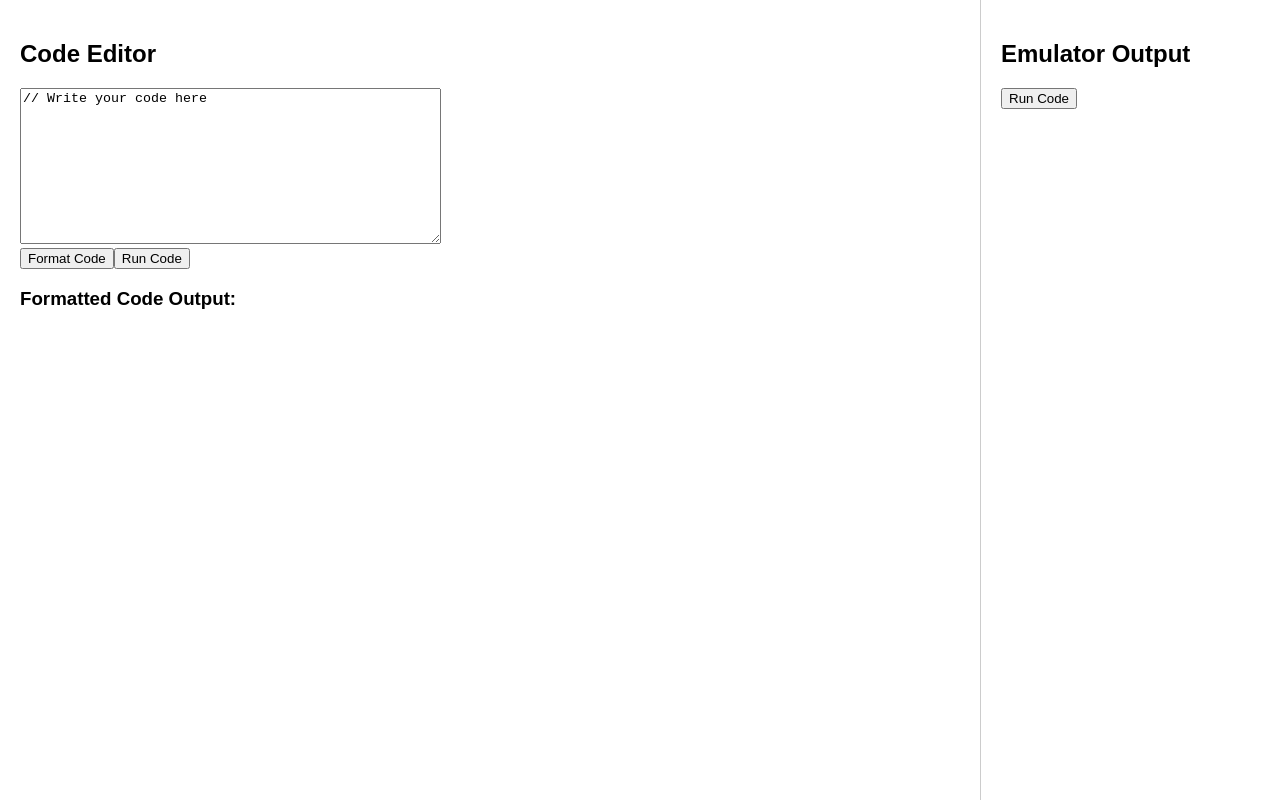
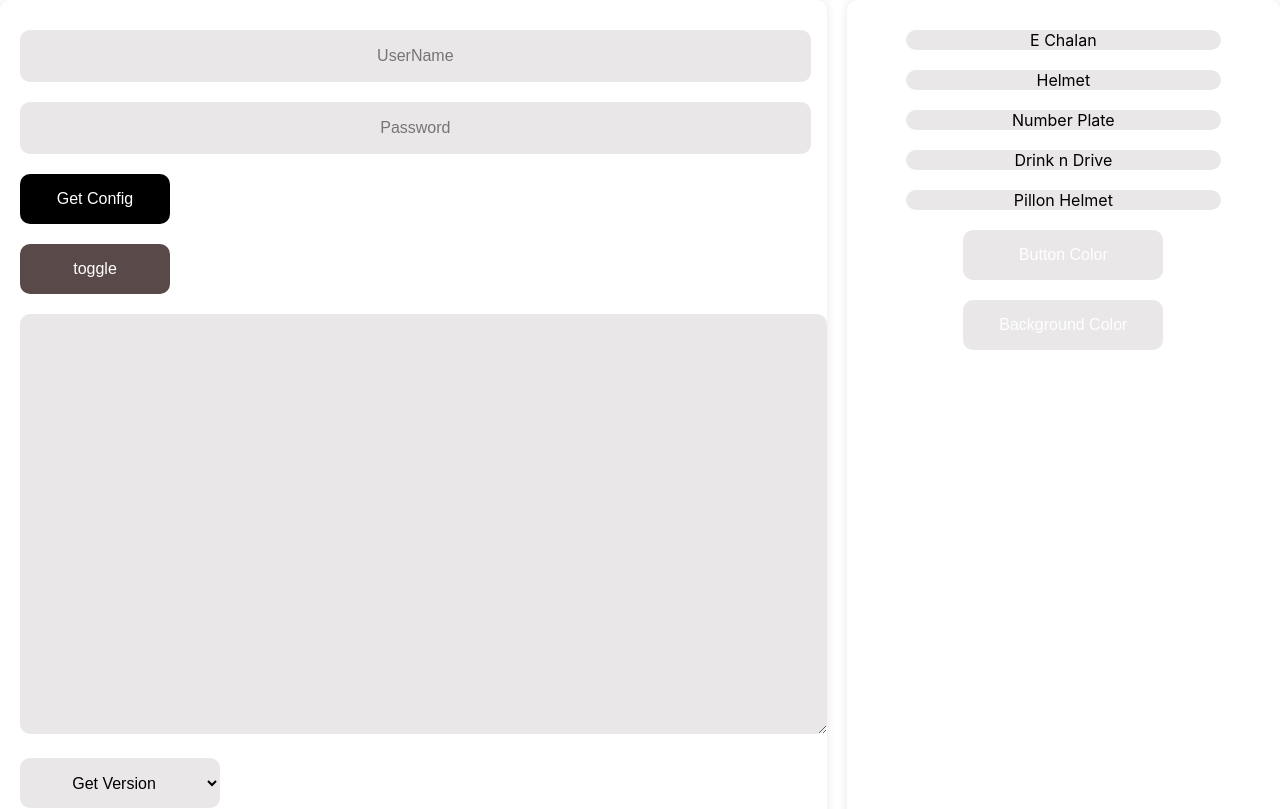
Before and after one commit to Amrock99/POSinator, a React (Create React App) app in the folder razorpay-pos/: page / in a window 1280 px wide. Shown: the top 809 px of the page. Built offline with nearby package versions, Linux system fonts and the light colour scheme.

Commit message:
final-hackathon-with UI

```diff
--- a/razorpay-pos/src/App.css
+++ b/razorpay-pos/src/App.css
@@ -1,25 +1,93 @@
-body {
+///
+.body {
   font-family: Arial, sans-serif;
+  background-color: #e7e4e4;
   margin: 0;
-  padding: 0;
+  padding: 20px;
 }
-
-.app-container {
+.container {
   display: flex;
-  height: 100vh;
+  justify-content: space-between;
 }
-
-.editor-container {
+.left-panel,
+.right-panel {
+  background-color: white;
+  padding: 20px;
+  border-radius: 10px;
+  box-shadow: 0 0 10px rgba(0, 0, 0, 0.1);
+}
+.left-panel {
+  flex: 2;
+  margin-right: 20px;
+}
+.right-panel {
   flex: 1;
-  padding: 20px;
-  box-sizing: border-box;
-}
-
-.emulator-container {
-  width: 300px; /* Set the fixed width of the emulator */
-  padding: 20px;
-  box-sizing: border-box;
-  border-left: 1px solid #ccc;
   display: flex;
   flex-direction: column;
+  align-items: center;
 }
+input[type="text"],
+input[type="password"],
+textarea {
+  width: 100%;
+  height: 50px;
+  margin: 10px 0;
+  background-color: #e9e7e7;
+  border: none;
+  border-radius: 10px;
+  text-align: center;
+  font-size: 16px;
+  color: black;
+}
+button {
+  width: 150px;
+  height: 50px;
+  margin: 10px 0;
+  background-color: black;
+  border: none;
+  border-radius: 10px;
+  text-align: center;
+  font-size: 16px;
+  color: white;
+  cursor: pointer;
+}
+.toggle-button {
+  background-color: #5a4949;
+  color: white;
+  padding: 10px 20px;
+  border: none;
+  border-radius: 10px;
+  cursor: pointer;
+}
+textarea {
+  width: 100%;
+  height: 400px;
+  background-color: #e9e7e7;
+  border-radius: 10px;
+  border: none;
+  padding: 10px;
+  font-size: 14px;
+  color: black;
+}
+.dropdown,
+.button-color,
+.background-color {
+  margin: 10px 0;
+  width: 200px;
+  height: 50px;
+  background-color: #e9e7e7;
+  border: none;
+  border-radius: 10px;
+  text-align: center;
+  font-size: 16px;
+}
+.right-panel .button {
+  width: 80%;
+  margin: 10px 0;
+  background-color: #e9e7e7;
+  border: none;
+  border-radius: 10px;
+  text-align: center;
+  font-size: 16px;
+  color: black;
+}
--- a/razorpay-pos/src/App.js
+++ b/razorpay-pos/src/App.js
@@ -1,25 +1,40 @@
+// import "./App.css";
+// import CodeEditor from "./components/CodeEditor";
+// import Emulator from "./components/Emulator";
+// import { useState } from "react";
+
+// const App = () => {
+//   const [codeToRun, setCodeToRun] = useState("");
+
+//   const handleRunCode = (code) => {
+//     setCodeToRun(code);
+//   };
+
+//   return (
+//     <div className="app-container">
+//       <div className="editor-container">
+//         <CodeEditor onRun={handleRunCode} />
+//       </div>
+//       <div className="emulator-container">
+//         <Emulator code={codeToRun} />
+//       </div>
+//     </div>
+//   );
+// };
+
+// export default App;
+
+import React from "react";
 import "./App.css";
-import CodeEditor from "./components/CodeEditor";
+import "./components/LeftPanel";
 import Emulator from "./components/Emulator";
-import { useState } from "react";
-
-const App = () => {
-  const [codeToRun, setCodeToRun] = useState("");
-
-  const handleRunCode = (code) => {
-    setCodeToRun(code);
-  };
-
+import LeftPanel from "./components/LeftPanel";
+function App() {
   return (
-    <div className="app-container">
-      <div className="editor-container">
-        <CodeEditor onRun={handleRunCode} />
-      </div>
-      <div className="emulator-container">
-        <Emulator code={codeToRun} />
-      </div>
+    <div className="container">
+      <LeftPanel />
+      <Emulator />
     </div>
   );
-};
-
+}
 export default App;
--- a/razorpay-pos/src/components/CodeEditor.js
+++ /dev/null
@@ -1,42 +0,0 @@
-import React, { useState } from "react";
-
-const CodeEditor = ({ onRun }) => {
-  const [code, setCode] = useState("// Write your code here");
-  const [formattedCode, setFormattedCode] = useState("");
-
-  const handleFormat = () => {
-    let formatted = code;
-
-    try {
-      // Remove both forward and backward slashes from JSON-like strings
-      formatted = code.replace(/\\/g, "").replace(/\//g, "");
-    } catch (error) {
-      console.error("Error processing code:", error);
-    }
-
-    setFormattedCode(formatted);
-  };
-
-  const handleRun = () => {
-    onRun(code);
-  };
-
-  return (
-    <div className="code-editor">
-      <h2>Code Editor</h2>
-      <textarea
-        value={code}
-        onChange={(e) => setCode(e.target.value)}
-        rows="10"
-        cols="50"
-      />
-      <br />
-      <button onClick={handleFormat}>Format Code</button>
-      <button onClick={handleRun}>Run Code</button>
-      <h3>Formatted Code Output:</h3>
-      <pre>{formattedCode}</pre>
-    </div>
-  );
-};
-
-export default CodeEditor;
--- a/razorpay-pos/src/components/Emulator.js
+++ b/razorpay-pos/src/components/Emulator.js
@@ -1,23 +1,58 @@
-import React, { useState } from "react";
+// import React, { useState } from "react";
 
-const Emulator = ({ code }) => {
-  const [output, setOutput] = useState("");
+// const CodeEditor = ({ onRun }) => {
+//   const [code, setCode] = useState("// Write your code here");
+//   const [formattedCode, setFormattedCode] = useState("");
 
-  const runCode = () => {
-    try {
-      // Evaluate the code and capture the result
-      const result = eval(code);
-      setOutput(result);
-    } catch (error) {
-      setOutput(error.toString());
-    }
-  };
+//   const handleFormat = () => {
+//     let formatted = code;
 
+//     try {
+//       // Parse the JSON to remove escaped characters and then stringify it with indentation
+//       const parsedJson = JSON.parse(code);
+//       formatted = JSON.stringify(parsedJson, null, 2); // 2-space indentation
+//     } catch (error) {
+//       console.error("Error processing code:", error);
+//     }
+
+//     setFormattedCode(formatted);
+//   };
+
+//   const handleRun = () => {
+//     onRun(code);
+//   };
+
+//   return (
+//     <div className="code-editor">
+//       <h2>Code Editor</h2>
+//       <textarea
+//         value={code}
+//         onChange={(e) => setCode(e.target.value)}
+//         rows="10"
+//         cols="50"
+//       />
+//       <br />
+//       <button onClick={handleFormat}>Format Code</button>
+//       <button onClick={handleRun}>Run Code</button>
+//       <h3>Formatted Code Output:</h3>
+//       <pre className="formatted-output">{formattedCode}</pre>
+//     </div>
+//   );
+// };
+
+// export default CodeEditor;
+import React from "react";
+
+const Emulator = () => {
   return (
-    <div className="emulator">
-      <h2>Emulator Output</h2>
-      <button onClick={runCode}>Run Code</button>
-      <pre>{output}</pre>
+    <div className="right-panel">
+      <div className="button">E Chalan</div>
+      <div className="button">Helmet</div>
+      <div className="button">Number Plate</div>
+      <div className="button">Drink n Drive</div>
+      <div className="button">Pillon Helmet</div>
+      <button className="button-color">Button Color</button>
+      <button className="background-color">Background Color</button>
     </div>
   );
 };
--- /dev/null
+++ b/razorpay-pos/src/components/LeftPanel.js
@@ -0,0 +1,24 @@
+import React from "react";
+
+const LeftPanel = () => {
+  return (
+    <div className="left-panel">
+      <input type="text" placeholder="UserName" />
+      <input type="password" placeholder="Password" />
+      <button>Get Config</button>
+      <div>
+        <button className="toggle-button">toggle</button>
+        <textarea></textarea>
+      </div>
+      <select className="dropdown">
+        <option>Get Version</option>
+      </select>
+      <input type="text" placeholder="Name" />
+      <input type="text" placeholder="Description" />
+      <input type="text" placeholder="User" />
+      <input type="password" placeholder="Password" />
+    </div>
+  );
+};
+
+export default LeftPanel;
--- /dev/null
+++ b/razorpay-pos/src/temp.css
@@ -0,0 +1,35 @@
+body {
+  font-family: Arial, sans-serif;
+  margin: 0;
+  padding: 0;
+}
+
+.app-container {
+  display: flex;
+  height: 100vh;
+}
+
+.editor-container {
+  flex: 1;
+  padding: 20px;
+  box-sizing: border-box;
+}
+
+.emulator-container {
+  width: 300px; /* Set the fixed width of the emulator */
+  padding: 20px;
+  box-sizing: border-box;
+  border-left: 1px solid #ccc;
+  display: flex;
+  flex-direction: column;
+}
+
+.code-editor {
+  display: flex;
+  flex-direction: column;
+}
+
+.formatted-output {
+  white-space: pre-wrap;
+  word-wrap: break-word;
+}
```
